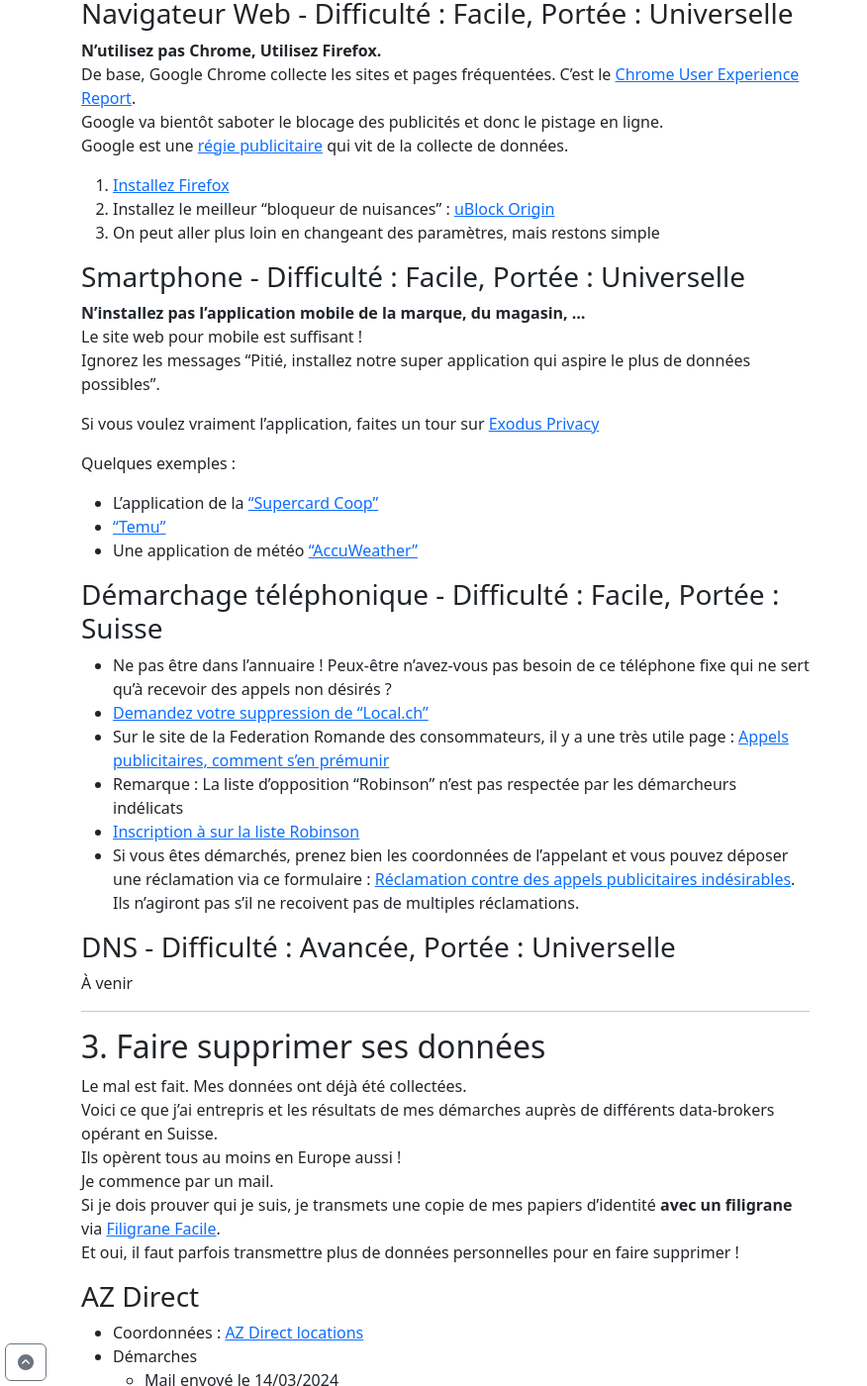
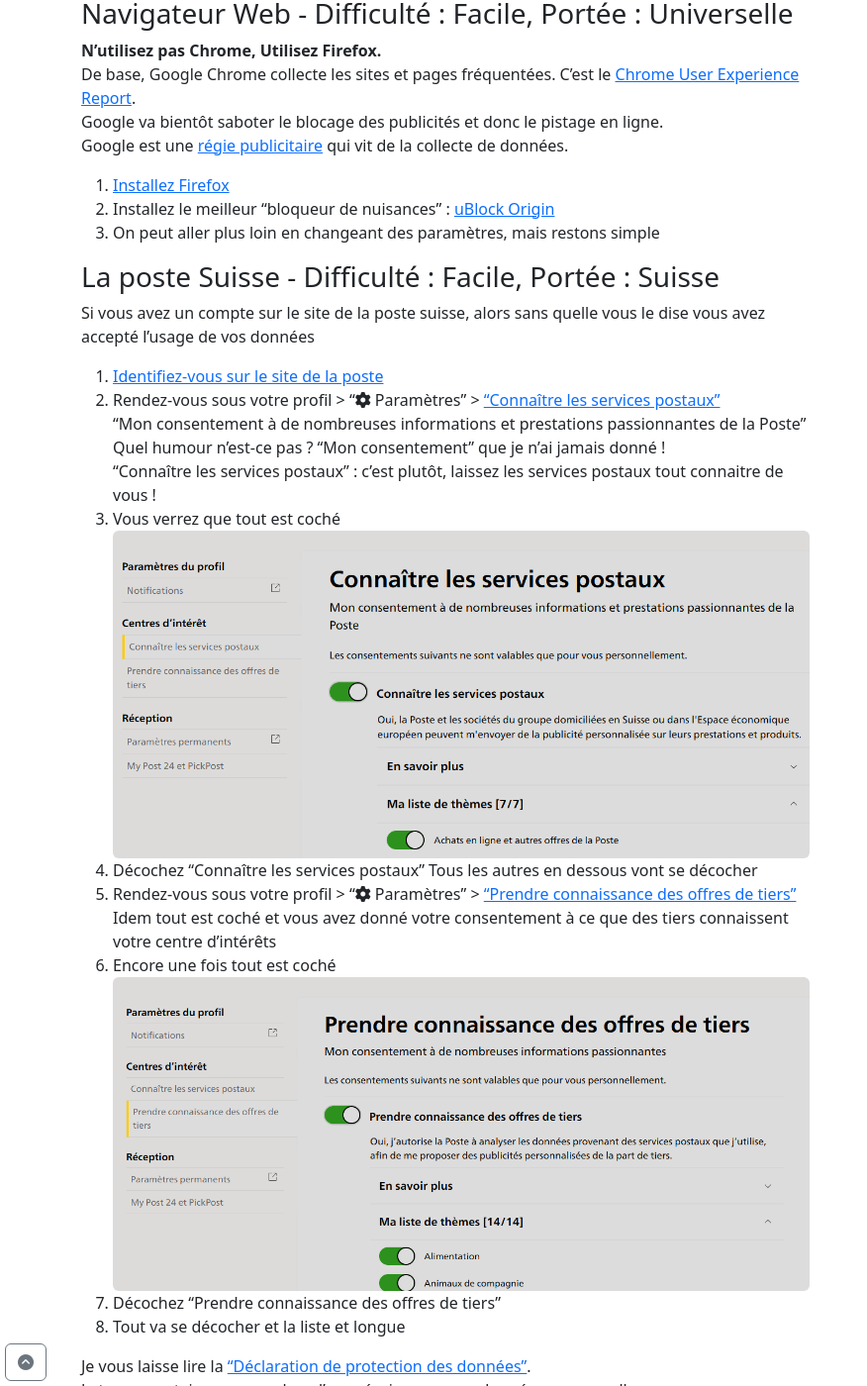
Before and after one commit to christ-off/christ-off.github.io, a Jekyll site: the page built from _posts/2024-03-14-vie-privee-web-suisse.md, in a window 1280 px wide and 1400 px high, scrolled down 2027 px. Shown: the whole window at 99% size, without its empty margins (0-876 px from the left). Built offline with Jekyll 4.4.1, drawn with Linux system fonts in a browser that asks for light colours; some of the changed text lies outside the part shown.

Commit message:
CHANGE - WIP Collecte données

```diff
--- a/_posts/2024-03-14-vie-privee-web-suisse.md
+++ b/_posts/2024-03-14-vie-privee-web-suisse.md
@@ -54,13 +54,41 @@
 2. Installez le meilleur "bloqueur de nuisances" : [uBlock Origin](https://addons.mozilla.org/fr/firefox/addon/ublock-origin/)
 3. On peut aller plus loin en changeant des paramètres, mais restons simple
 
+### La poste Suisse - Difficulté : Facile, Portée : Suisse
+
+Si vous avez un compte sur le site de la poste suisse, alors sans quelle vous le dise vous avez accepté l'usage de vos données
+
+1. [Identifiez-vous sur le site de la poste](https://www.post.ch/fr)
+2. Rendez-vous sous votre profil > "<i class="fa-solid fa-gear"></i> Paramètres" > ["Connaître les services postaux"](https://service.post.ch/kvm/app/ui/settings/postalservices)
+   "Mon consentement à de nombreuses informations et prestations passionnantes de la Poste"
+   Quel humour n'est-ce pas ? "Mon consentement" que je n'ai jamais donné !
+   "Connaître les services postaux" : c'est plutôt, laissez les services postaux tout connaitre de vous !
+3. Vous verrez que tout est coché
+   ![Toutes les coches sont actives](/assets/posts/privacy/connaitre-service-postaux.png "Connaître les services postaux")
+4. Décochez "Connaître les services postaux"
+   Tous les autres en dessous vont se décocher
+5. Rendez-vous sous votre profil > "<i class="fa-solid fa-gear"></i> Paramètres" > ["Prendre connaissance des offres de tiers"](https://service.post.ch/kvm/app/ui/settings/thirdpartyoffers)
+   Idem tout est coché et vous avez donné votre consentement à ce que des tiers connaissent votre centre d'intérêts
+6. Encore une fois tout est coché
+   ![Toutes les coches sont actives](/assets/posts/privacy/poste_offre_tiers.png "Prendre connaissance des offres de tiers")
+7. Décochez "Prendre connaissance des offres de tiers"
+8. Tout va se décocher et la liste et longue
+
+Je vous laisse lire la ["Déclaration de protection des données"](https://www.post.ch/fr/pages/footer/protection-des-donnees-et-informations-legales/declaration-de-protection-des-donnees).
+Je trouve certains paragraphes d'un mépris pour mes données personnelles comme :
+"Nous transmettons vos données personnelles à d'autres entreprises qui peuvent décider elles-mêmes comment elles les utilisent."
+
+### Supercard Coop - Difficulté : ????, Portée : Suisse
+
+J'ai fait la demande de suppression de ma Supercard. C'est en cours.
+
 ### Smartphone - Difficulté : Facile, Portée : Universelle
 
 **N'installez pas l'application mobile de la marque, du magasin, ...**
 Le site web pour mobile est suffisant !
 Ignorez les messages "Pitié, installez notre super application qui aspire le plus de données possibles".
 
-Si vous voulez vraiment l'application, faites un tour sur [Exodus Privacy](https://reports.exodus-privacy.eu.org/fr/)
+Si vous voulez vraiment l'application, faites un tour sur [Exodus Privacy](https://reports.exodus-privacy.eu.org/fr/) **avant** d'installer.
 
 Quelques exemples :
 
@@ -89,12 +117,11 @@
 
 ## 3. Faire supprimer ses données
 
-Le mal est fait. Mes données ont déjà été collectées.
+Le mal est fait. Mes données ont déjà été collectées. Je peux demander qu'elles soient effacées.
 Voici ce que j'ai entrepris et les résultats de mes démarches auprès de différents data-brokers opérant en Suisse.
-Ils opèrent tous au moins en Europe aussi !
-Je commence par un mail.
+Ils opèrent tous au moins en Europe aussi.
 Si je dois prouver qui je suis, je transmets une copie de mes papiers d'identité **avec un filigrane** via [Filigrane Facile](https://filigrane.beta.gouv.fr/).
-Et oui, il faut parfois transmettre plus de données personnelles pour en faire supprimer !
+Et oui, il faut parfois transmettre des données personnelles en plus pour en faire supprimer !
 
 ### AZ Direct
 
@@ -107,14 +134,25 @@
 
 * Coordonnées : [Nielsen en Suisse](https://www.nielsen.com/fr/about-us/locations/switzerland/)
 * Formulaire d'"Opt-out" d'email : [Nielsen Marketing Cloud Opt-Out](https://sites.nielsen.com/legal/privacy-statement/exelate-privacy-policy/opt-in-opt-out/)
-  Ceci me semble nettement insufisant !
-* Demarches
+  Ceci me semble nettement insuffisant !
+* Démarches :
   * Formulaire :
     * Soumis le 15/03/2024
-    * En attente de réponse
+    * Réponse le 16/03/2024 qui me renvoie au formulaire "One trust" ci-dessous.
   * Le "privacy department"
     * e-mail envoyé le 15/03/2024, L'email est inutile, Remplissez directement le formulaire ["One Trust](https://privacyportal-de.onetrust.com/webform/70b0083d-d519-4ad2-84ca-96b7c5f8e1a9/9810a8bc-e54d-4d70-bac0-5e4d781ef5b9)
     * Formulaire "One Trust" (quel nom qui inspire confiance n'est-ce pas ?) : 15/03/2024
     * En attente du traitement : j'ai immédiatement reçu numéro de ticket
 
 ### D'autres à venir !
+
+## 4. One Trust
+
+J'ai rencontré plusieurs fois "Portail One Trust".
+Certaines entreprises semblent déléguer les demandes de suppression à une autre société.
+C'est aberrant ! C'est deux fois aberrant !
+
+1. Vous demandez que vos données soient effacées de la société "A"
+2. Vous devez donner des informations personnelles à une autre société "B".
+3. Pour que la Société "B" s'assure que vos données sont effacées partout dans les systèmes informatiques de la société "A" ?
+   Je n'y crois pas. Et au niveau sécurité informatique, n'en parlons pas !
```
Also changed, not shown: assets/posts/privacy/connaitre-service-postaux.png (renamed from assets/posts/connaitre_service_postaux.png), assets/posts/privacy/poste_offre_tiers.png (renamed from assets/posts/poste_offre_tiers.png).
